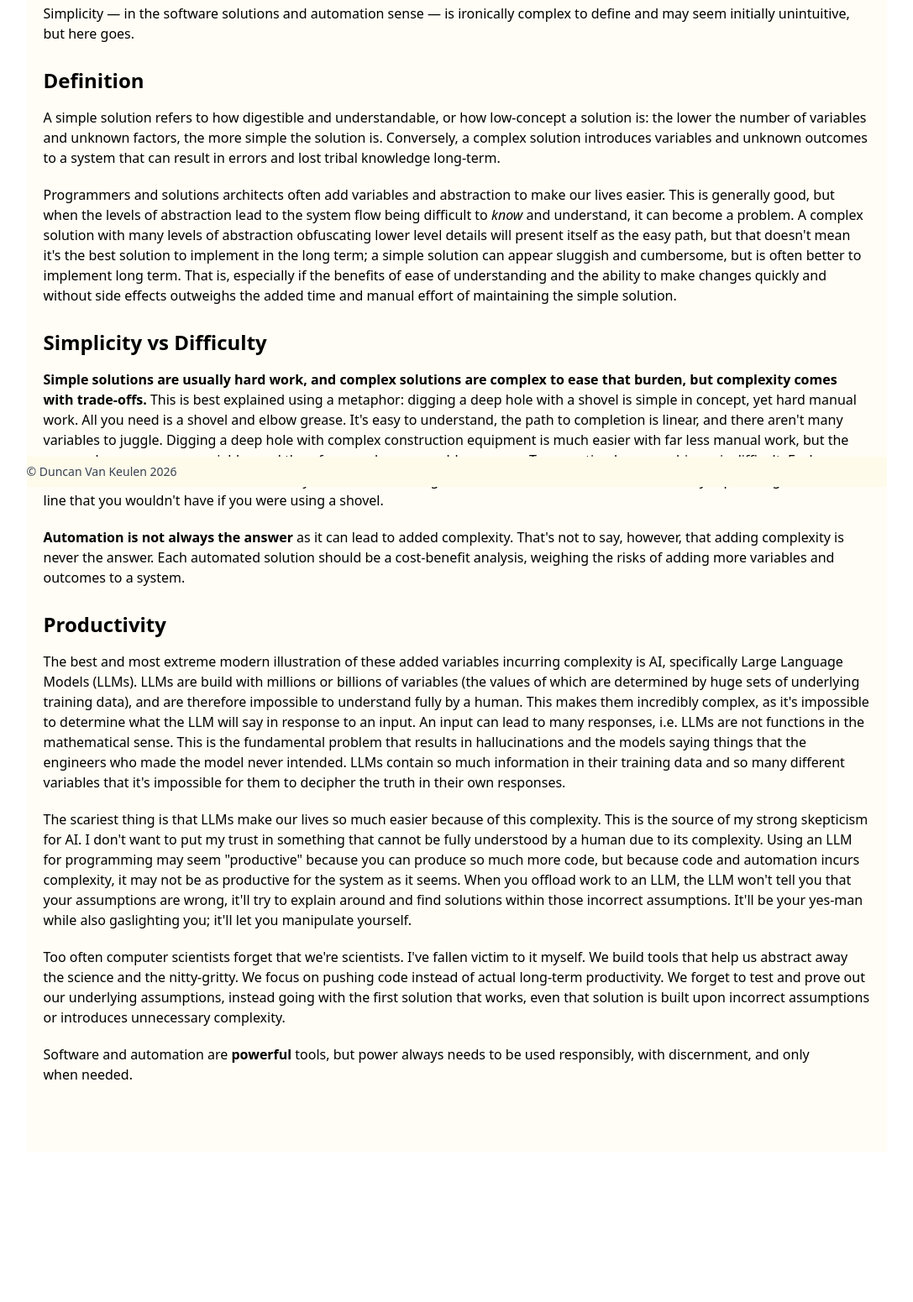
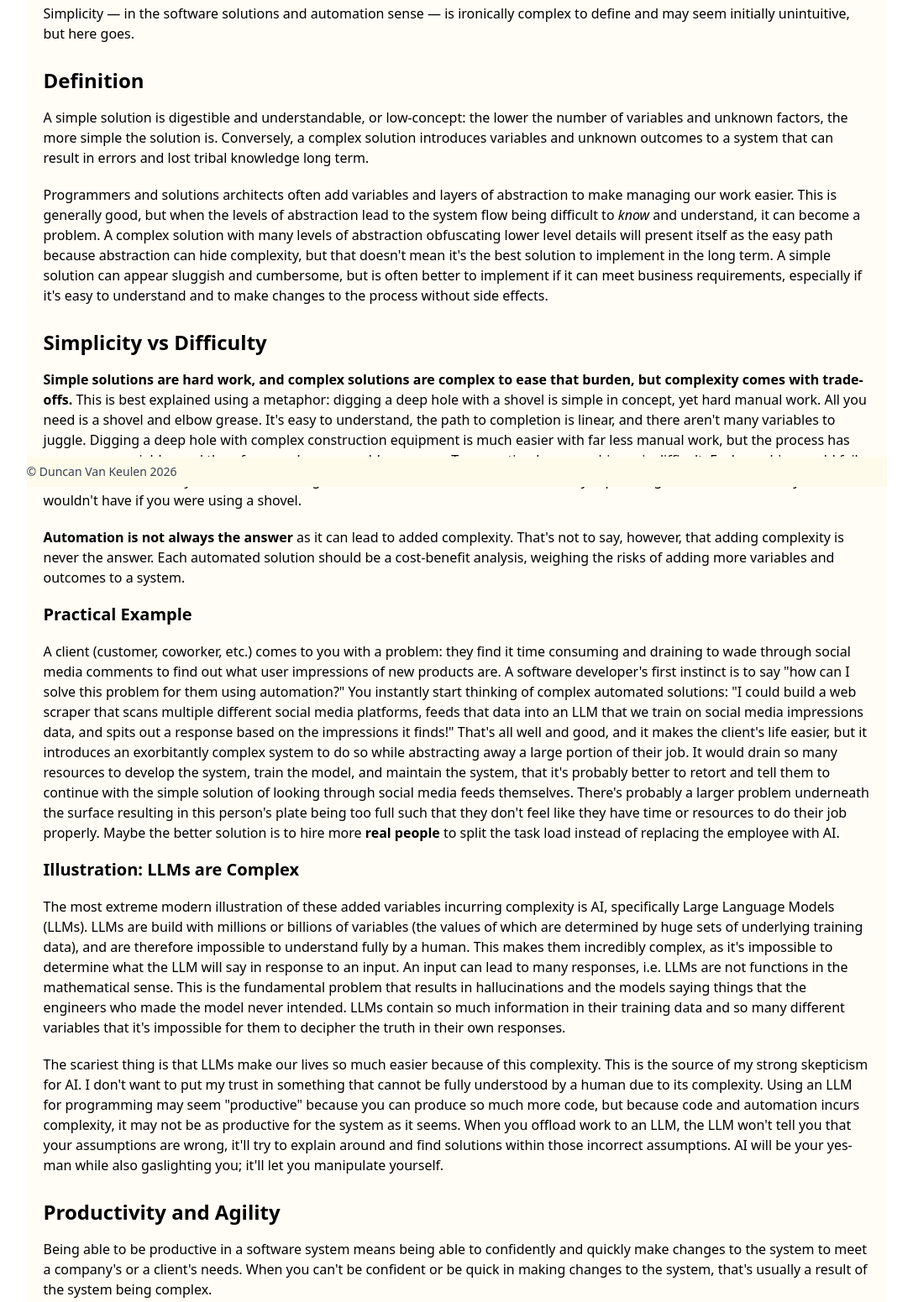
Before and after one commit to TheDunco/personal-site-fundamentals, a website: page public/blog/simplicity.html in a window 1280 px wide. Shown: the part 220-1771 px from the top of the page at 84% size, without its empty margins (89-1176 px from the left). Before the commit the page ends 1628 px from the top, so only its background shows below. Drawn offline with Linux system fonts and the light colour scheme.

Commit message:
Simplicity blog nearing completion

```diff
--- a/public/blog/simplicity.html
+++ b/public/blog/simplicity.html
@@ -26,30 +26,31 @@
       </p>
       <h3 class="blog">Definition</h3>
       <p>
-        A simple solution refers to how digestible and understandable, or how
-        low-concept a solution is: the lower the number of variables and unknown
-        factors, the more simple the solution is. Conversely, a complex solution
-        introduces variables and unknown outcomes to a system that can result in
-        errors and lost tribal knowledge long-term.
+        A simple solution is digestible and understandable, or low-concept: the
+        lower the number of variables and unknown factors, the more simple the
+        solution is. Conversely, a complex solution introduces variables and
+        unknown outcomes to a system that can result in errors and lost tribal
+        knowledge long term.
       </p>
       <p>
-        Programmers and solutions architects often add variables and abstraction
-        to make our lives easier. This is generally good, but when the levels of
-        abstraction lead to the system flow being difficult to <i>know</i> and
-        understand, it can become a problem. A complex solution with many levels
-        of abstraction obfuscating lower level details will present itself as
-        the easy path, but that doesn't mean it's the best solution to implement
-        in the long term; a simple solution can appear sluggish and cumbersome,
-        but is often better to implement long term. That is, especially if the
-        benefits of ease of understanding and the ability to make changes
-        quickly and without side effects outweighs the added time and manual
-        effort of maintaining the simple solution.
+        Programmers and solutions architects often add variables and layers of
+        abstraction to make managing our work easier. This is generally good,
+        but when the levels of abstraction lead to the system flow being
+        difficult to
+        <i>know</i> and understand, it can become a problem. A complex solution
+        with many levels of abstraction obfuscating lower level details will
+        present itself as the easy path because abstraction can hide complexity,
+        but that doesn't mean it's the best solution to implement in the long
+        term. A simple solution can appear sluggish and cumbersome, but is often
+        better to implement if it can meet business requirements, especially if
+        it's easy to understand and to make changes to the process without side
+        effects.
       </p>
       <h3 class="blog">Simplicity vs Difficulty</h3>
       <p>
         <b>
-          Simple solutions are usually hard work, and complex solutions are
-          complex to ease that burden, but complexity comes with trade-offs.
+          Simple solutions are hard work, and complex solutions are complex to
+          ease that burden, but complexity comes with trade-offs.
         </b>
         This is best explained using a metaphor: digging a deep hole with a
         shovel is simple in concept, yet hard manual work. All you need is a
@@ -68,21 +69,42 @@
         the answer. Each automated solution should be a cost-benefit analysis,
         weighing the risks of adding more variables and outcomes to a system.
       </p>
-      <h3 class="blog">Productivity</h3>
+      <h4 class="blog">Practical Example</h4>
       <p>
-        The best and most extreme modern illustration of these added variables
-        incurring complexity is AI, specifically Large Language Models (LLMs).
-        LLMs are build with millions or billions of variables (the values of
-        which are determined by huge sets of underlying training data), and are
-        therefore impossible to understand fully by a human. This makes them
-        incredibly complex, as it's impossible to determine what the LLM will
-        say in response to an input. An input can lead to many responses, i.e.
-        LLMs are not functions in the mathematical sense. This is the
-        fundamental problem that results in hallucinations and the models saying
-        things that the engineers who made the model never intended. LLMs
-        contain so much information in their training data and so many different
-        variables that it's impossible for them to decipher the truth in their
-        own responses.
+        A client (customer, coworker, etc.) comes to you with a problem: they
+        find it time consuming and draining to wade through social media
+        comments to find out what user impressions of new products are. A
+        software developer's first instinct is to say "how can I solve this
+        problem for them using automation?" You instantly start thinking of
+        complex automated solutions: "I could build a web scraper that scans
+        multiple different social media platforms, feeds that data into an LLM
+        that we train on social media impressions data, and spits out a response
+        based on the impressions it finds!" That's all well and good, and it
+        makes the client's life easier, but it introduces an exorbitantly
+        complex system to do so while abstracting away a large portion of their
+        job. It would drain so many resources to develop the system, train the
+        model, and maintain the system, that it's probably better to retort and
+        tell them to continue with the simple solution of looking through social
+        media feeds themselves. There's probably a larger problem underneath the
+        surface resulting in this person's plate being too full such that they
+        don't feel like they have time or resources to do their job properly.
+        Maybe the better solution is to hire more <b>real people</b> to split
+        the task load instead of replacing the employee with AI.
+      </p>
+      <h4 class="blog">Illustration: LLMs are Complex</h4>
+      <p>
+        The most extreme modern illustration of these added variables incurring
+        complexity is AI, specifically Large Language Models (LLMs). LLMs are
+        build with millions or billions of variables (the values of which are
+        determined by huge sets of underlying training data), and are therefore
+        impossible to understand fully by a human. This makes them incredibly
+        complex, as it's impossible to determine what the LLM will say in
+        response to an input. An input can lead to many responses, i.e. LLMs are
+        not functions in the mathematical sense. This is the fundamental problem
+        that results in hallucinations and the models saying things that the
+        engineers who made the model never intended. LLMs contain so much
+        information in their training data and so many different variables that
+        it's impossible for them to decipher the truth in their own responses.
       </p>
       <p>
         The scariest thing is that LLMs make our lives so much easier because of
@@ -93,17 +115,46 @@
         and automation incurs complexity, it may not be as productive for the
         system as it seems. When you offload work to an LLM, the LLM won't tell
         you that your assumptions are wrong, it'll try to explain around and
-        find solutions within those incorrect assumptions. It'll be your yes-man
-        while also gaslighting you; it'll let you manipulate yourself.
+        find solutions within those incorrect assumptions. AI will be your
+        yes-man while also gaslighting you; it'll let you manipulate yourself.
+      </p>
+      <h3 class="blog">Productivity and Agility</h3>
+      <p>
+        Being able to be productive in a software system means being able to
+        confidently and quickly make changes to the system to meet a company's
+        or a client's needs. When you can't be confident or be quick in making
+        changes to the system, that's usually a result of the system being
+        complex.
       </p>
       <p>
-        Too often computer scientists forget that we're scientists. I've fallen
-        victim to it myself. We build tools that help us abstract away the
-        science and the nitty-gritty. We focus on pushing code instead of actual
-        long-term productivity. We forget to test and prove out our underlying
-        assumptions, instead going with the first solution that works, even that
-        solution is built upon incorrect assumptions or introduces unnecessary
-        complexity.
+        Keeping software systems simple also keeps them agile. Simple things are
+        easy to change because they're easy to understand. Software systems are
+        usually a network or a graph of interacting pieces that need to
+        communicate. Each node can connect to various other nodes, so each added
+        node can explode the number of connections (variables). You can be much
+        more confident making a change to a node or a variable in a system when
+        there's 3 nodes rather than if there's a hundred because it doesn't take
+        much time or effort to know and understand the whole system when the
+        amount of variables is low. Having to context-load and unravel the
+        tangled web of an complex existing automated system is time intensive,
+        resource intensive, and stressful for the person making the changes.
+        <b>
+          As a simple ;) rule of thumb, only automate the things that are taking
+          up significant man-hours or that are error-prone when done manually.
+        </b>
+      </p>
+
+      <h3 class="blog">Closing Remarks</h3>
+      <p>
+        Programmers are often too eager to use our skills that we sometimes use
+        them without necessity. I've fallen victim to it myself. We build tools
+        that help us abstract away the nitty-gritty that sometimes is better to
+        leave bare. We have the magical power of software and logic at our
+        fingertips. We lie in wait like ambush predators, ready and eager to use
+        our skills to squash problems. The result is that we focus on pushing
+        code instead of actual long-term productivity for the client or company
+        we're working for. We develop and construct beautiful software solutions
+        even when they introduce unnecessary complexity.
       </p>
       <p>
         Software and automation are <b>powerful</b> tools, but power always
--- a/src/tailwind-input.css
+++ b/src/tailwind-input.css
@@ -47,7 +47,15 @@ h3.blog {
 }
 
 h4 {
-  @apply font-semibold text-xl leading-6 my-4;
+  @apply font-semibold text-xl leading-6;
+}
+
+h4.blog {
+  @appy mt-3;
+}
+
+h4:not(.blog) {
+ @apply my-4;
 }
 
 h5 {
```
Also changed, not shown: public/work.html (+2 -1 lines), public/output.css.
